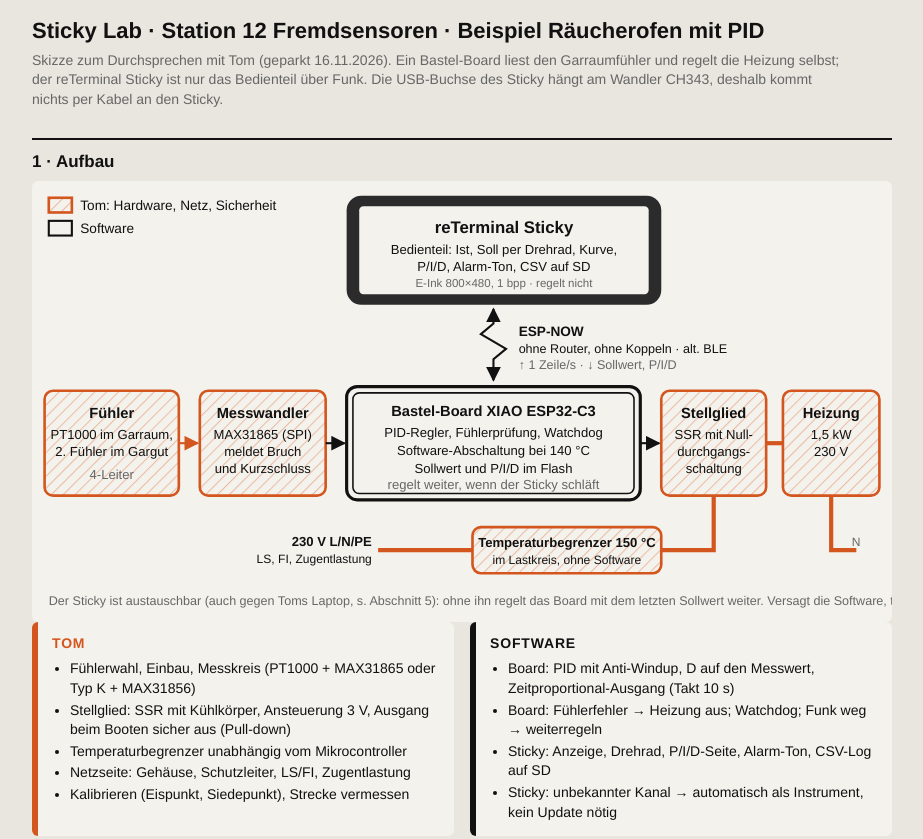
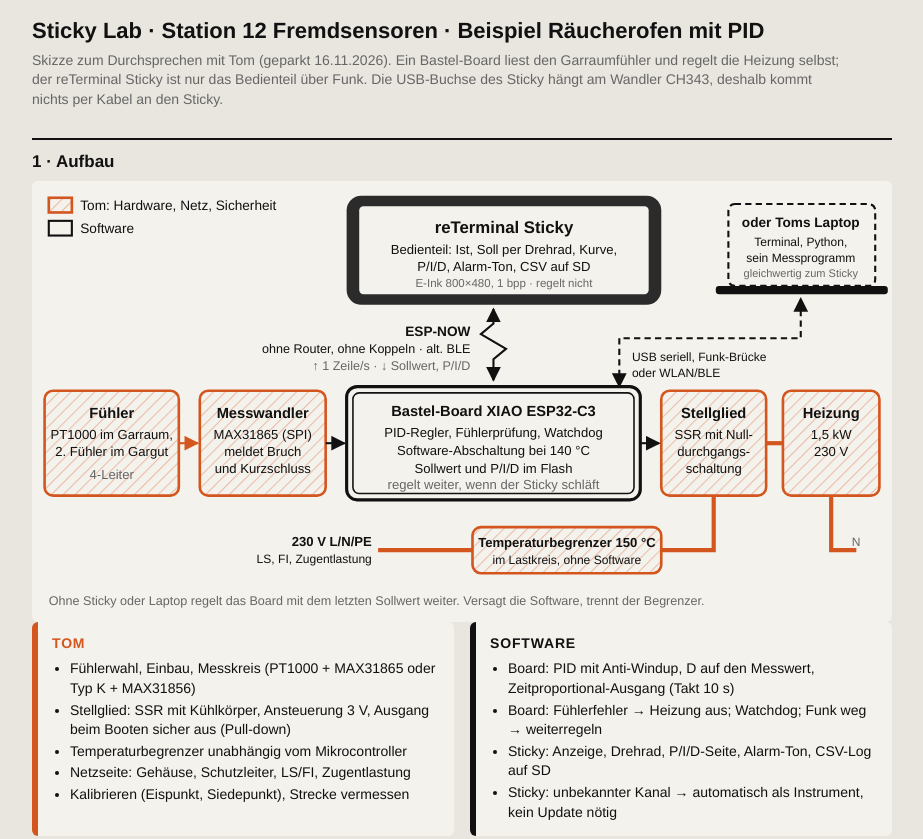
Before and after one commit to markussstaub-dot/reterminal-sticky, a plain HTML site: page docs/fremdsensoren-mockup.html in a window 1280 px wide. Shown: the top 839 px of the page, without its empty margins (178-1101 px from the left). Drawn offline with Linux system fonts and the light colour scheme.

Commit message:
Mockup Fremdsensoren: Laptop in der Aufbau-Grafik
Co-Authored-By: Claude Opus 5.5 <noreply@anthropic.com>

```diff
--- a/docs/fremdsensoren-mockup.html
+++ b/docs/fremdsensoren-mockup.html
@@ -57,11 +57,22 @@ button.pille{font:inherit;font-size:14px;background:none;border:2px solid #111;b
  <text x="450" y="86" font-size="12.5" text-anchor="middle">P/I/D, Alarm-Ton, CSV auf SD</text>
  <text x="450" y="101" font-size="11" text-anchor="middle" style="fill:#666">E-Ink 800×480, 1 bpp · regelt nicht</text>
 
+ <!-- Alternative: Toms Laptop -->
+ <g>
+  <rect x="664" y="22" width="140" height="78" rx="6" fill="#f4f2ec" stroke="#111" stroke-width="2" stroke-dasharray="6 4"/>
+  <rect x="652" y="100" width="164" height="8" rx="3" fill="#111"/>
+  <text x="733" y="44" font-size="13" font-weight="bold" text-anchor="middle">oder Toms Laptop</text>
+  <text x="733" y="62" font-size="11.5" text-anchor="middle">Terminal, Python,</text>
+  <text x="733" y="77" font-size="11.5" text-anchor="middle">sein Messprogramm</text>
+  <text x="733" y="92" font-size="10.5" text-anchor="middle" style="fill:#666">gleichwertig zum Sticky</text>
+  <path d="M560,196 L560,150 L733,150 L733,112" fill="none" stroke="#111" stroke-width="2" stroke-dasharray="6 4" marker-end="url(#pf)" marker-start="url(#pf)"/>
+  <text x="572" y="172" font-size="11.5">USB seriell, Funk-Brücke</text><text x="572" y="187" font-size="11.5">oder WLAN/BLE</text>
+ </g>
  <!-- Funk -->
  <path d="M440,190 L440,170 L452,160 L428,146 L440,136 L440,122" fill="none" stroke="#111" stroke-width="2" marker-end="url(#pf)" marker-start="url(#pf)"/>
- <text x="464" y="148" font-size="13" font-weight="bold">ESP-NOW</text>
- <text x="464" y="164" font-size="12">ohne Router, ohne Koppeln · alt. BLE</text>
- <text x="464" y="179" font-size="12" style="fill:#666">↑ 1 Zeile/s · ↓ Sollwert, P/I/D</text>
+ <text x="418" y="148" font-size="13" font-weight="bold" text-anchor="end">ESP-NOW</text>
+ <text x="418" y="164" font-size="12" text-anchor="end">ohne Router, ohne Koppeln · alt. BLE</text>
+ <text x="418" y="180" font-size="12" style="fill:#666" text-anchor="end">↑ 1 Zeile/s · ↓ Sollwert, P/I/D</text>
 
  <!-- Untere Reihe -->
  <g font-size="12.5">
@@ -104,7 +115,7 @@ button.pille{font:inherit;font-size:14px;background:none;border:2px solid #111;b
  <text x="324" y="348" font-size="12.5" text-anchor="end" font-weight="bold">230 V L/N/PE</text>
  <text x="324" y="364" font-size="11.5" text-anchor="end">LS, FI, Zugentlastung</text>
  <text x="790" y="348" font-size="11.5" text-anchor="end" style="fill:#666">N</text>
- <text x="16" y="404" font-size="12" style="fill:#666">Der Sticky ist austauschbar (auch gegen Toms Laptop, s. Abschnitt 5): ohne ihn regelt das Board mit dem letzten Sollwert weiter. Versagt die Software, trennt der Begrenzer.</text>
+ <text x="16" y="404" font-size="12" style="fill:#666">Ohne Sticky oder Laptop regelt das Board mit dem letzten Sollwert weiter. Versagt die Software, trennt der Begrenzer.</text>
 </svg>
 
 <div class="zwei">
```
